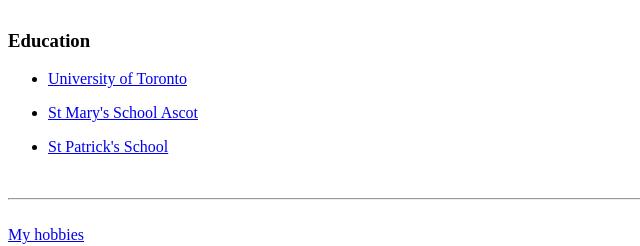
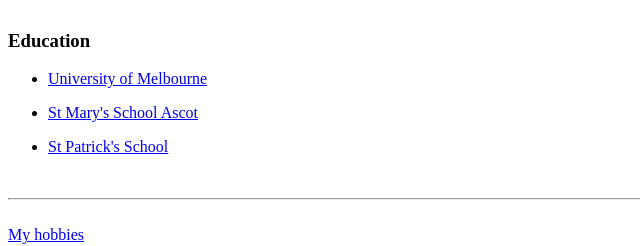
Before and after one commit to Janicecky/Web-development-2023, a plain HTML site: page index.html in a window 1280 px wide. Shown: the part 281-527 px from the top of the page, 0-640 px from the left. Drawn offline with Linux system fonts and the light colour scheme.

Commit message:
Update index.html

```diff
--- a/index.html
+++ b/index.html
@@ -27,7 +27,7 @@
 
         <h3><strong> Education </strong> </h3>
        <ul>
-        <li><p> <a href = "https://www.utoronto.ca//"> University of Toronto</a> </p></li>
+        <li><p> <a href = "https://www.unimelb.edu.au/"> University of Melbourne </a> </p></li>
         <li> <p><a href ="https://www.st-marys-ascot.co.uk/">St Mary's School Ascot</a> </p></li>
         <li><p><a href="https://school.saintpatrickhawaii.org/"> St Patrick's School </a></p></li>
         </ul>
```
